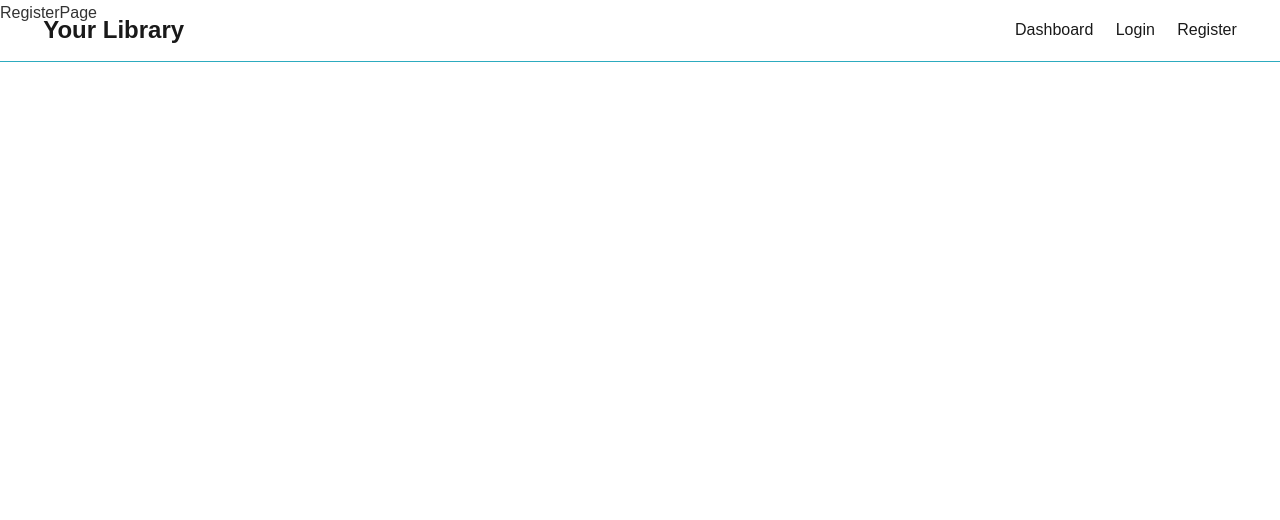
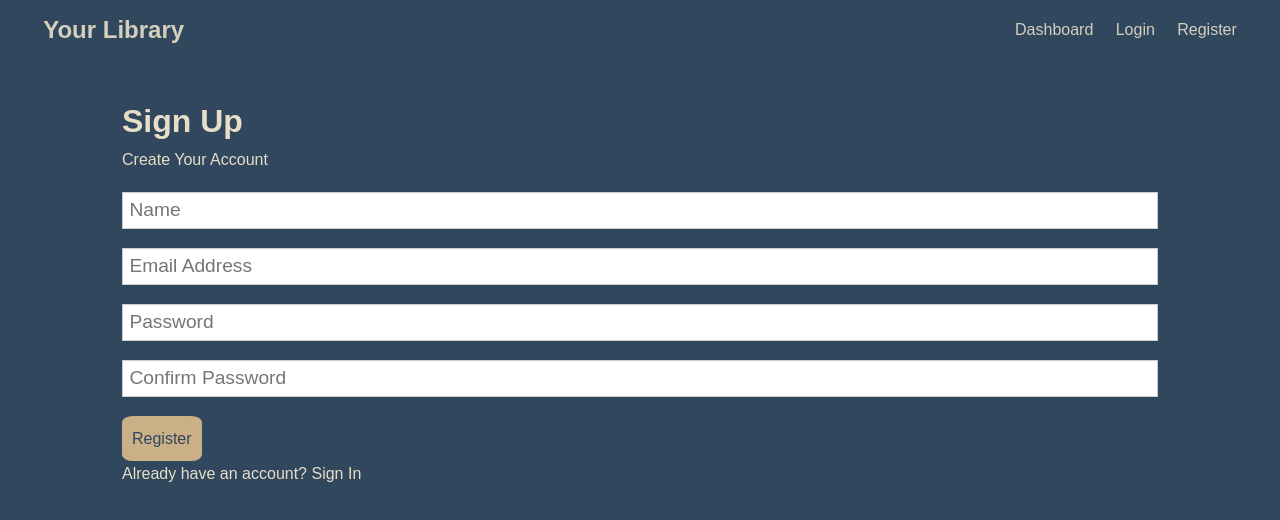
Before and after one commit to raboomar/BookLibrary, a React (Create React App) app in the folder client/: page /register in a window 1280 px wide. Shown: the top 520 px of the page. Built offline with nearby package versions, Linux system fonts and the light colour scheme.

Commit message:
created reguster page

```diff
--- a/client/src/App.css
+++ b/client/src/App.css
@@ -1,6 +1,6 @@
 :root {
-  --primary-color: #17a2b8;
-  --dark-color: #343a40;
+  --primary-color: #30475E;;
+  --text-color: #E7DEC8;;
   --light-color: #f4f4f4;
   --danger-color: #dc3545;
   --success-color: #28a745;
@@ -16,12 +16,12 @@
   font-family: 'Raleway', sans-serif;
   font-size: 1rem;
   line-height: 1.6;
-  background-color: #fff;
-  color: #333;
+  background-color: #30475E;
+  color: #E7DEC8;
 }
 
 a {
-  color: var(--primary-color);
+  color: var(--text-color);
   text-decoration: none;
 }
 
@@ -40,3 +40,47 @@
 .lead {
   font-size: 1rem;
 }
+.container {
+  max-width: 1100px;
+  margin: auto;
+  overflow: hidden;
+  padding: 0 2rem;
+  margin-top: 6rem;
+  margin-bottom: 3rem;
+}
+
+.form .form-group {
+  margin: 1.2rem 0;
+}
+
+.form .form-text {
+  display: block;
+  margin-top: 0.3rem;
+  color: #888;
+}
+
+.form input[type='text'],
+.form input[type='email'],
+.form input[type='password'],
+.form input[type='date'],
+.form select,
+.form textarea {
+  display: block;
+  width: 100%;
+  padding: 0.4rem;
+  font-size: 1.2rem;
+  border: 1px solid #ccc;
+}
+
+.form input[type='submit'],
+button {
+  font: inherit;
+}
+
+.btn{
+  padding: 10px;
+  border: none;
+  border-radius: 14%;
+  color: var(--primary-color);
+  background-color:#CBAF87;
+}
--- a/client/src/auth/components/Register.js
+++ b/client/src/auth/components/Register.js
@@ -1,7 +1,7 @@
 import React from "react";
 
 const Register = () => {
-  return <div>Register</div>;
+  return <></>;
 };
 
 export default Register;
--- a/client/src/auth/pages/RegisterPage.js
+++ b/client/src/auth/pages/RegisterPage.js
@@ -1,7 +1,92 @@
-import React from "react";
+import React, { useState } from "react";
+import { Link } from "react-router-dom";
+import "./register.css";
+const RegisterPage = () => {
+  const [formData, setFormData] = useState({
+    name: "",
+    email: "",
+    password: "",
+    password2: "",
+  });
+  const { name, email, password, password2 } = formData;
 
-const RegisterPage = () => {
-  return <div>RegisterPage</div>;
+  const handleOnChange = (e) => {
+    setFormData({ ...formData, [e.target.name]: e.target.value });
+  };
+
+  const handleSubmit = (e) => {
+    e.preventDefault();
+    if (password != password2) {
+      console.log("passwords do not match");
+    } else {
+      console.log(formData);
+    }
+  };
+
+  return (
+    <section className="container">
+      <h1 className="large text-primary">Sign Up</h1>
+      <p className="lead">
+        <i className="fas fa-user"></i> Create Your Account
+      </p>
+      <form className="form" onSubmit={(e) => handleSubmit(e)}>
+        <div className="form-group">
+          <input
+            type="text"
+            placeholder="Name"
+            name="name"
+            required
+            value={name}
+            onChange={(e) => {
+              handleOnChange(e);
+            }}
+          />
+        </div>
+        <div className="form-group">
+          <input
+            type="email"
+            placeholder="Email Address"
+            name="email"
+            value={email}
+            onChange={(e) => {
+              handleOnChange(e);
+            }}
+            required
+          />
+        </div>
+        <div className="form-group">
+          <input
+            type="password"
+            placeholder="Password"
+            name="password"
+            minLength="6"
+            value={password}
+            onChange={(e) => {
+              handleOnChange(e);
+            }}
+            required
+          />
+        </div>
+        <div className="form-group">
+          <input
+            type="password"
+            placeholder="Confirm Password"
+            name="password2"
+            minLength="6"
+            value={password2}
+            onChange={(e) => {
+              handleOnChange(e);
+            }}
+            required
+          />
+        </div>
+        <input type="submit" className="btn btn-primary" value="Register" />
+      </form>
+      <p className="my-1">
+        Already have an account? <Link to="/login">Sign In</Link>
+      </p>
+    </section>
+  );
 };
 
 export default RegisterPage;
--- a/client/src/navbar/navbar.css
+++ b/client/src/navbar/navbar.css
@@ -16,13 +16,13 @@
   }
 
   .navbar a {
-    color: black;
+    color: var(--text-color);
     padding: 0.45rem;
     margin: 0 0.25rem;
   }
 
   .navbar a:hover {
-    color: var(--primary-color);
+    color: white
   }
 
   .navbar .welcome span {
```
Also changed, not shown: client/src/auth/pages/register.css (added).
